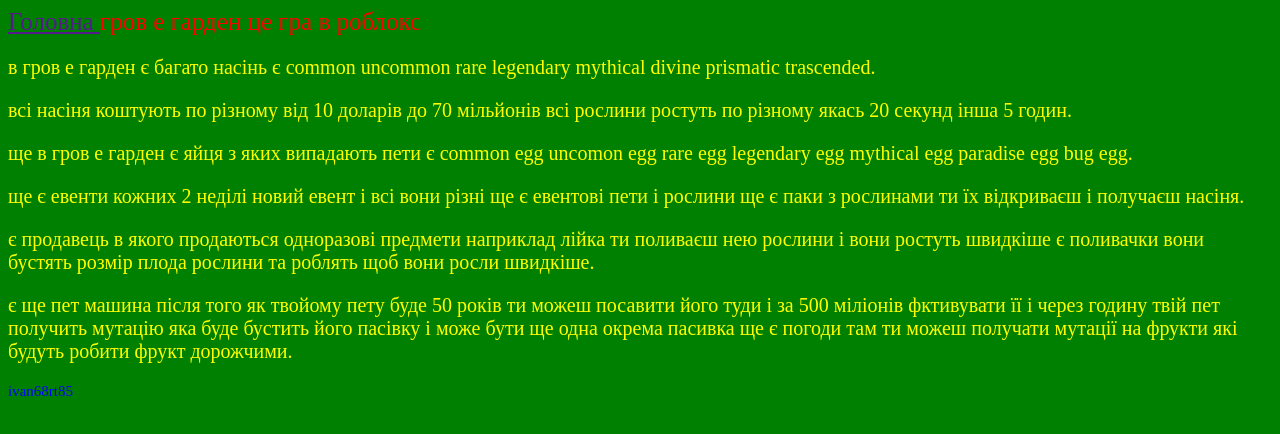
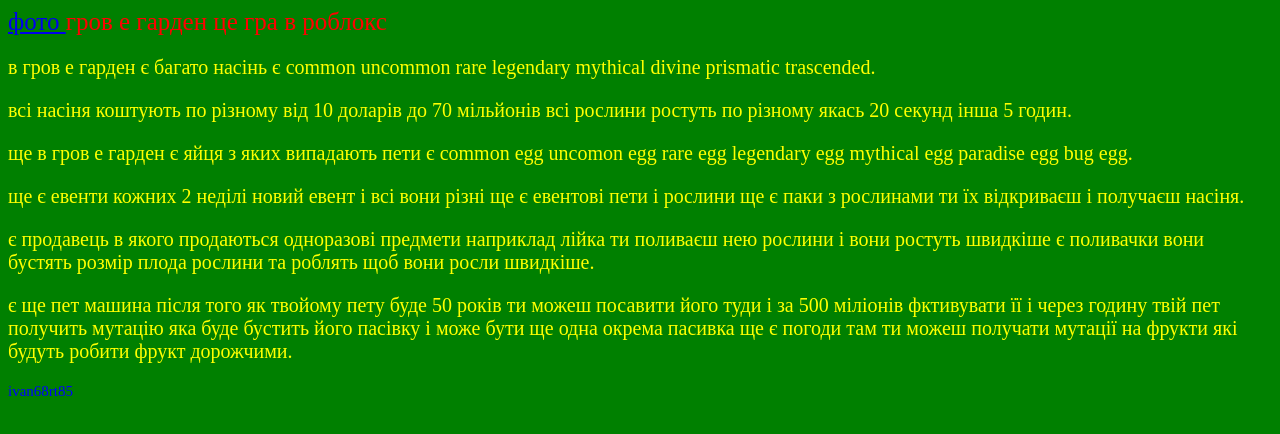
Before and after one commit to 68rt85/folder2, a plain HTML site: page index.html in a window 1280 px wide. Drawn offline with Linux system fonts and the light colour scheme.

Commit message:
Update index.html

```diff
--- a/index.html
+++ b/index.html
@@ -4,7 +4,7 @@
 
 <body>
     <header>
-        <a href="">Головна </a>
+        <a href="index2.html">фото </a>
         гров е гарден це гра в роблокс
 
 
```
